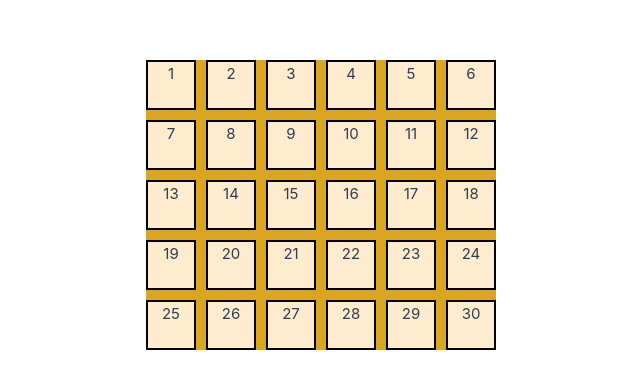
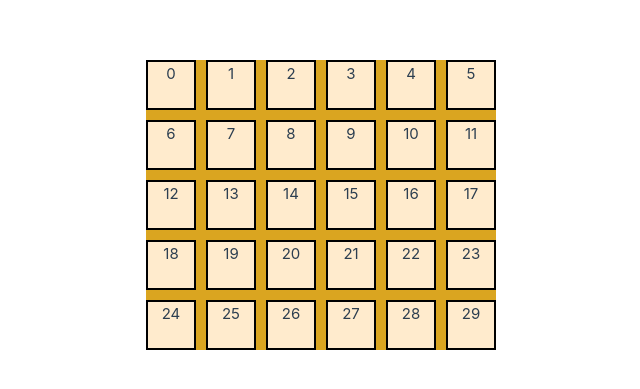
Before and after one commit to mullerow/tile-to-hide-project, a Vue app: page / in a window 1280 px wide. Shown: the part 195-584 px from the top of the page, without its empty margins (144-784 px from the left). Built offline with nearby package versions, Linux system fonts and the light colour scheme.

Commit message:
chore: a list with the indices of the neighbouring tiles is created from the coordinates of the neighbouring tiles of the hovered tile

```diff
--- a/src/stores/store.js
+++ b/src/stores/store.js
@@ -5,8 +5,8 @@ export const store = defineStore('Store', {
   state: () => ({
     tileData: {
       number: [
-        1, 2, 3, 4, 5, 6, 7, 8, 9, 10, 11, 12, 13, 14, 15, 16, 17, 18, 19, 20, 21, 22, 23, 24, 25,
-        26, 27, 28, 29, 30
+        0, 1, 2, 3, 4, 5, 6, 7, 8, 9, 10, 11, 12, 13, 14, 15, 16, 17, 18, 19, 20, 21, 22, 23, 24,
+        25, 26, 27, 28, 29
       ],
       tileXCoordinates: [],
       tileYCoordinates: []
--- a/src/views/HomeView.vue
+++ b/src/views/HomeView.vue
@@ -31,12 +31,14 @@ export default {
       store: store(),
       hoveredTile: null,
       tileHoverLeave: null,
-      neighbourTiles: [],
-      array: []
+      coordinatesNeighbourTilesList: [],
+      indicesOfNeighbourTilesList: []
     }
   },
   methods: {
     handleMouseHover(e, index) {
+      this.coordinatesNeighbourTilesList = []
+      this.indicesOfNeighbourTilesList = []
       this.hoveredTile = index
       this.tileHoverLeave = null
       const tileId = e.target.getAttribute('data-id')
@@ -47,12 +49,26 @@ export default {
       console.log('target', hoveredTileXPosition, hoveredTileYPosition)
       for (let deltaX = -1; deltaX <= 1; deltaX++) {
         for (let deltaY = -1; deltaY <= 1; deltaY++) {
+          if (deltaX === 0 && deltaY === 0) continue // die gehoverte kachel ausschließen
+
           let neighbourTileXcoordinate = hoveredTileXPosition + deltaX
           let neighbourTileYcoordinate = hoveredTileYPosition + deltaY
-          this.array.push([neighbourTileXcoordinate, neighbourTileYcoordinate])
+          this.coordinatesNeighbourTilesList.push([
+            neighbourTileXcoordinate,
+            neighbourTileYcoordinate
+          ])
+          let indexOfNeighbourTile = this.store.tileData.tileXCoordinates.findIndex(
+            (xCoord, index) =>
+              xCoord === neighbourTileXcoordinate &&
+              this.store.tileData.tileYCoordinates[index] === neighbourTileYcoordinate
+          )
+          if (indexOfNeighbourTile !== -1) {
+            this.indicesOfNeighbourTilesList.push(indexOfNeighbourTile)
+          }
         }
       }
-      console.log('array', this.array)
+      console.log('coordinatesNeighbourTilesList', this.coordinatesNeighbourTilesList)
+      console.log('indicesOfNeighbourTilesList', this.indicesOfNeighbourTilesList)
     },
 
     handleMouseLeave(e, index) {
```
